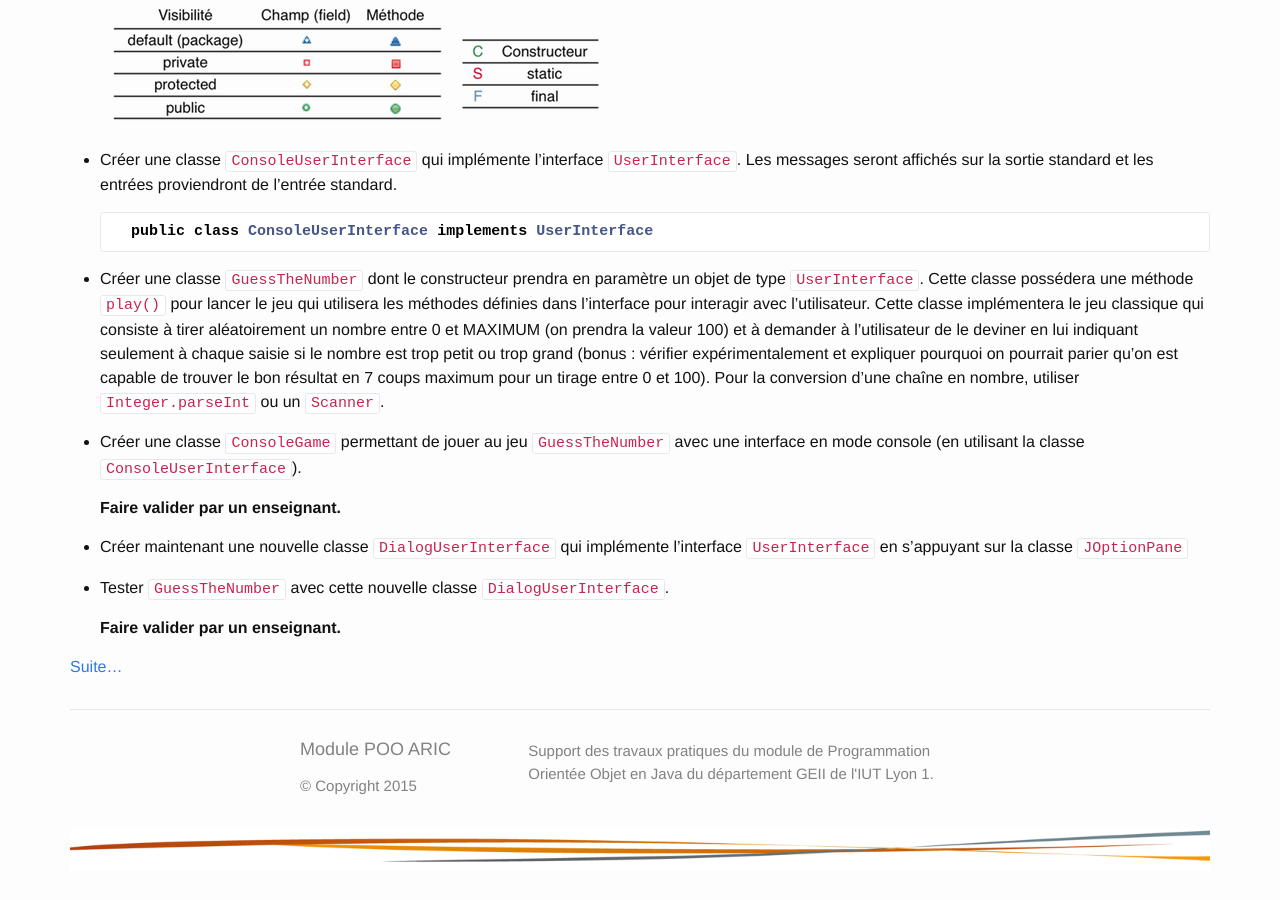
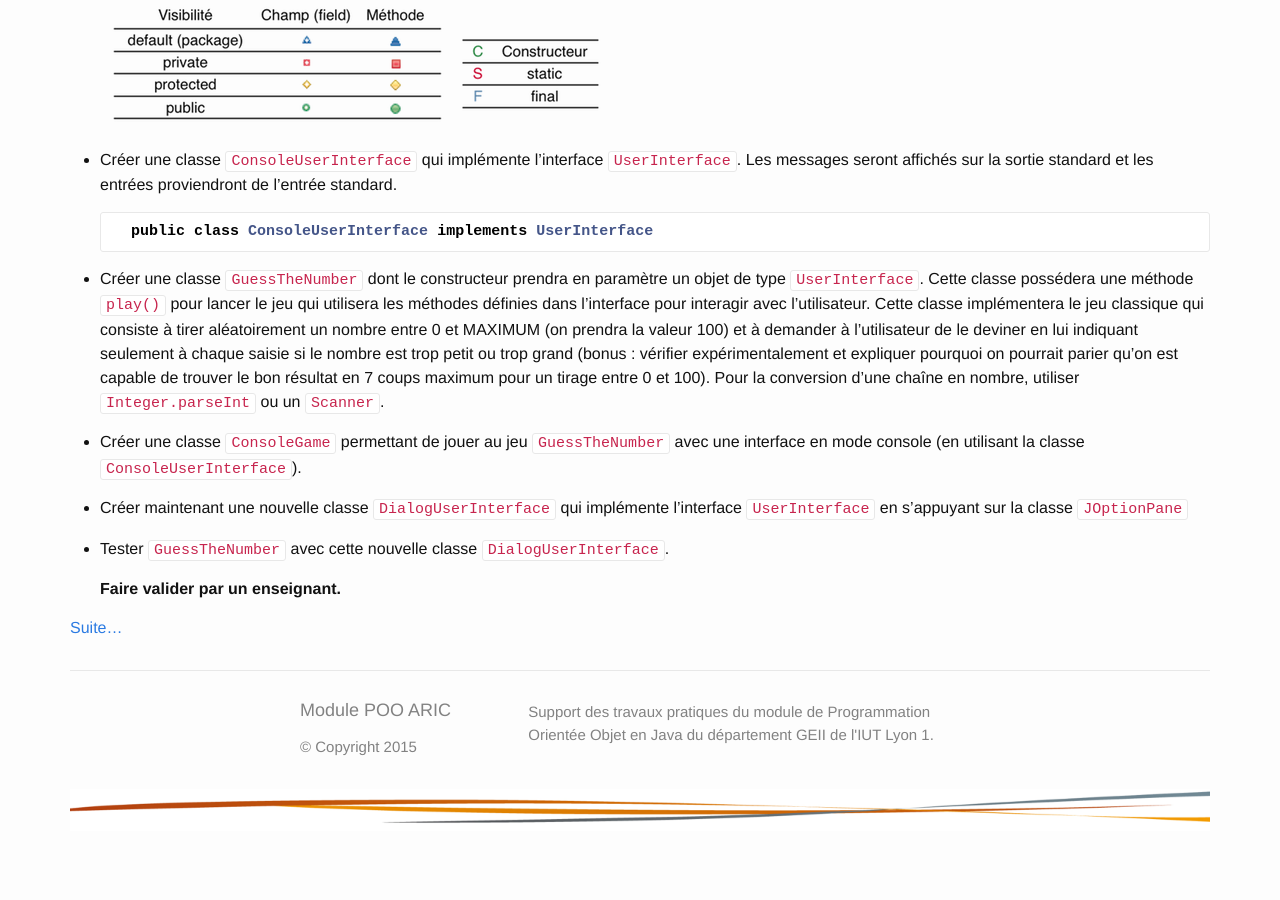
Before and after one commit to geiilyon/geiilyon.github.io, a Jekyll site: the page built from _collection_enonces/tp4.md, in a window 1280 px wide and 900 px high, scrolled down 1731 px. Built offline with Jekyll 4.4.1, drawn with Linux system fonts in a browser that asks for light colours; nearby versions of some CDN libraries; library files that are not in the unit come from our copies; after the commit the page ends 2592 px from its top, so only the background shows below that.

Commit message:
Suppression validation intermédiaire GuessTheNumber

```diff
--- a/_collection_enonces/tp4.md
+++ b/_collection_enonces/tp4.md
@@ -60,8 +60,6 @@ De très nombreuses classes de la bibliothèque Java s'appuient sur les interfac
 
 * Créer une classe `ConsoleGame` permettant de jouer au jeu `GuessTheNumber` avec une interface en mode console (en utilisant la classe `ConsoleUserInterface`).
 
-    **Faire valider par un enseignant.**
-
 * Créer maintenant une nouvelle classe `DialogUserInterface` qui implémente l'interface `UserInterface` en s'appuyant sur la classe `JOptionPane`
 
 * Tester `GuessTheNumber` avec cette nouvelle classe `DialogUserInterface`.
```
